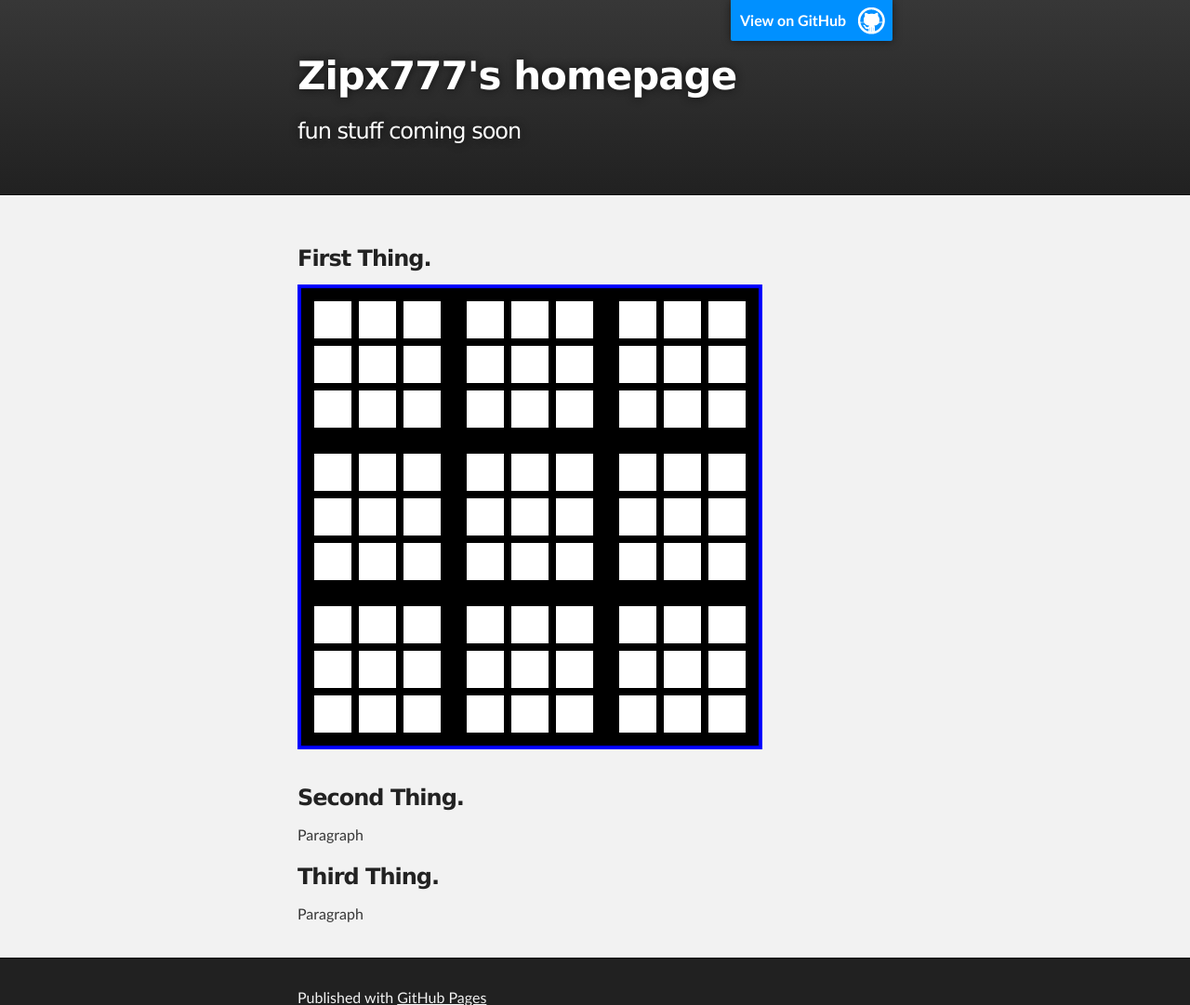
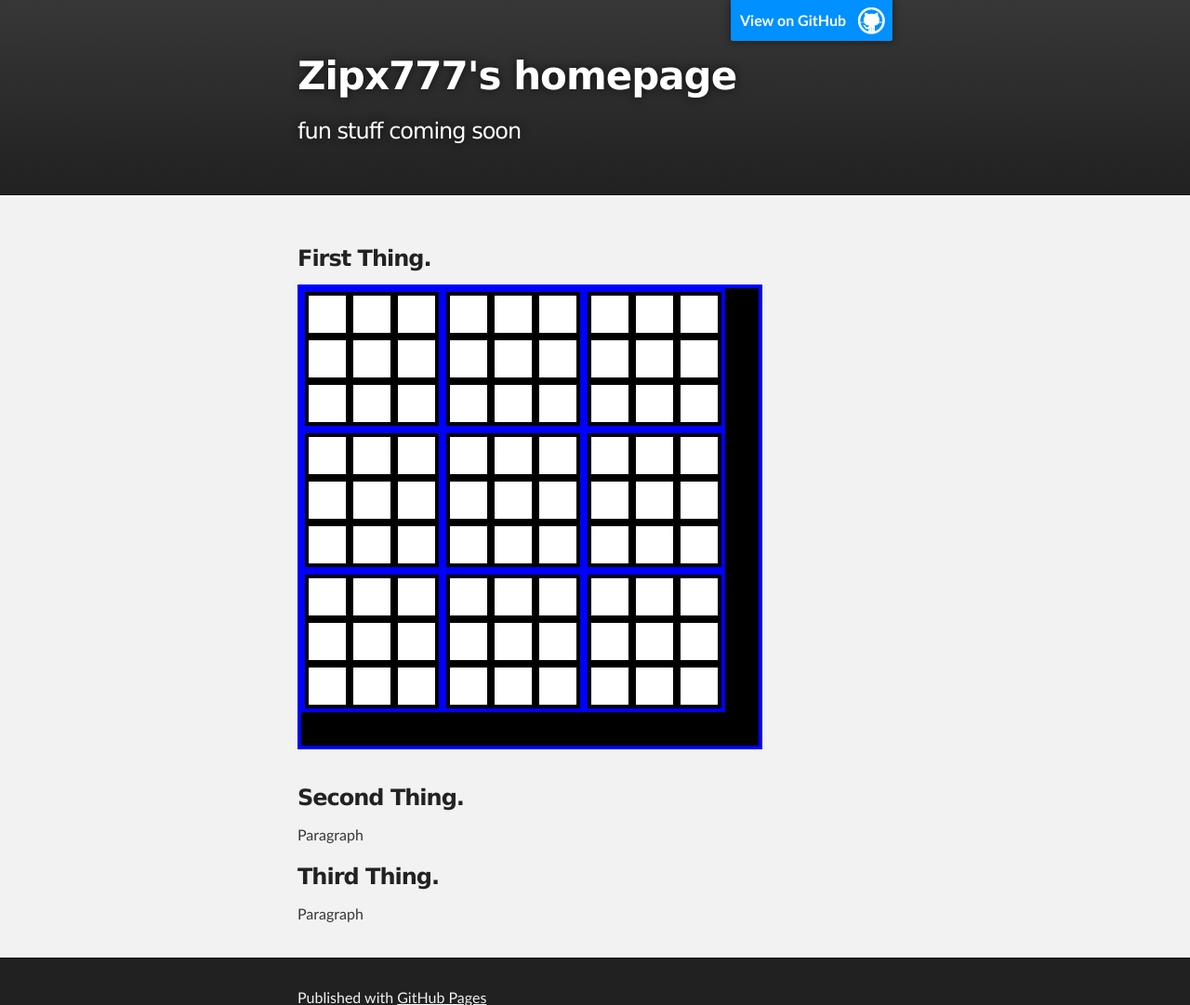
Before and after one commit to Zipx777/Zipx777.github.io, a PHP site: page / in a window 1280 px wide. Shown: the top 1081 px of the page at 93% size. Run offline with PHP 8.4, Linux system fonts and the light colour scheme; some libraries are stand-ins or nearby versions.

Commit message:
playable class

```diff
--- a/stylesheets/stylesheet.css
+++ b/stylesheets/stylesheet.css
@@ -461,3 +461,7 @@ Small Device Styles
   -moz-user-select: none;
   -ms-user-select: none;
 }
+
+.playable {
+  border: 4px solid blue;
+}
```
